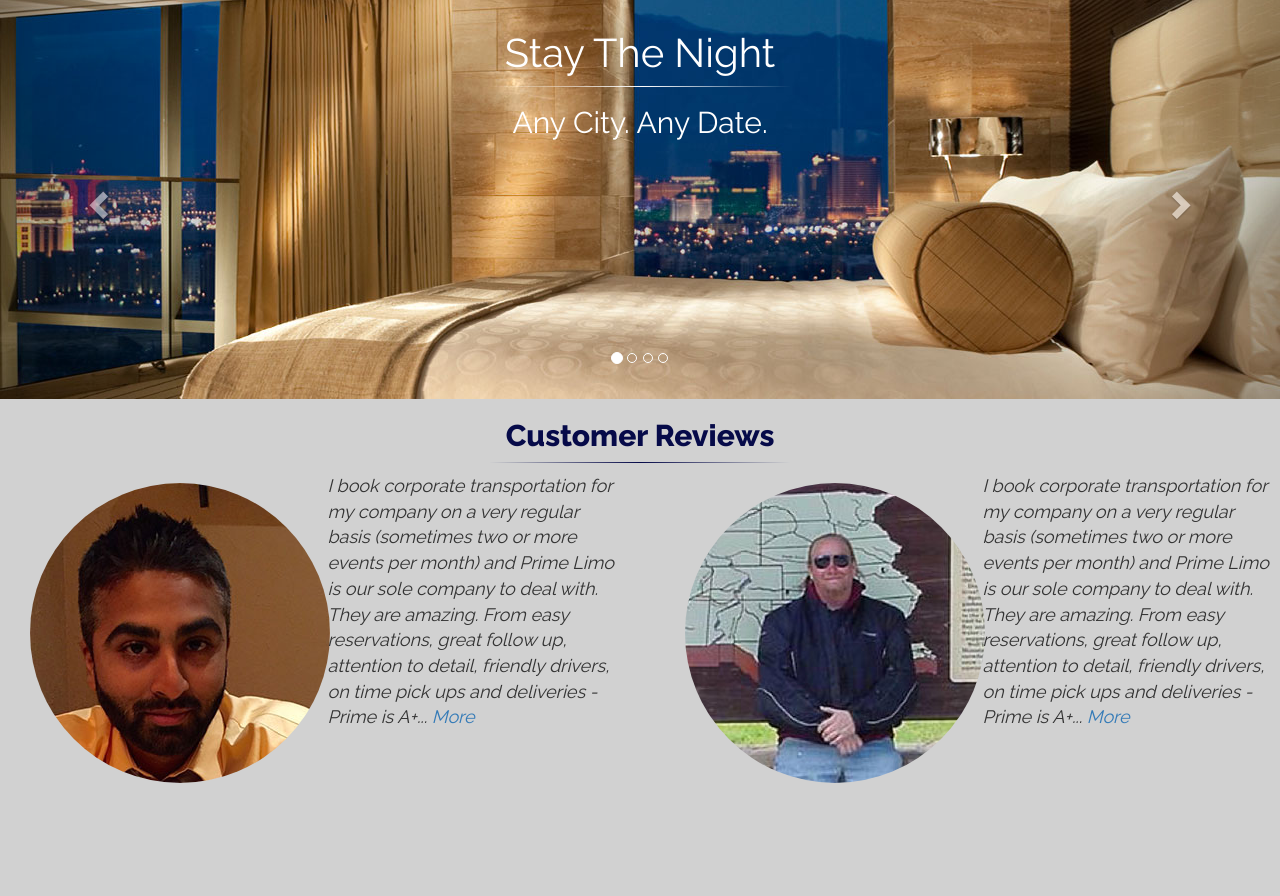
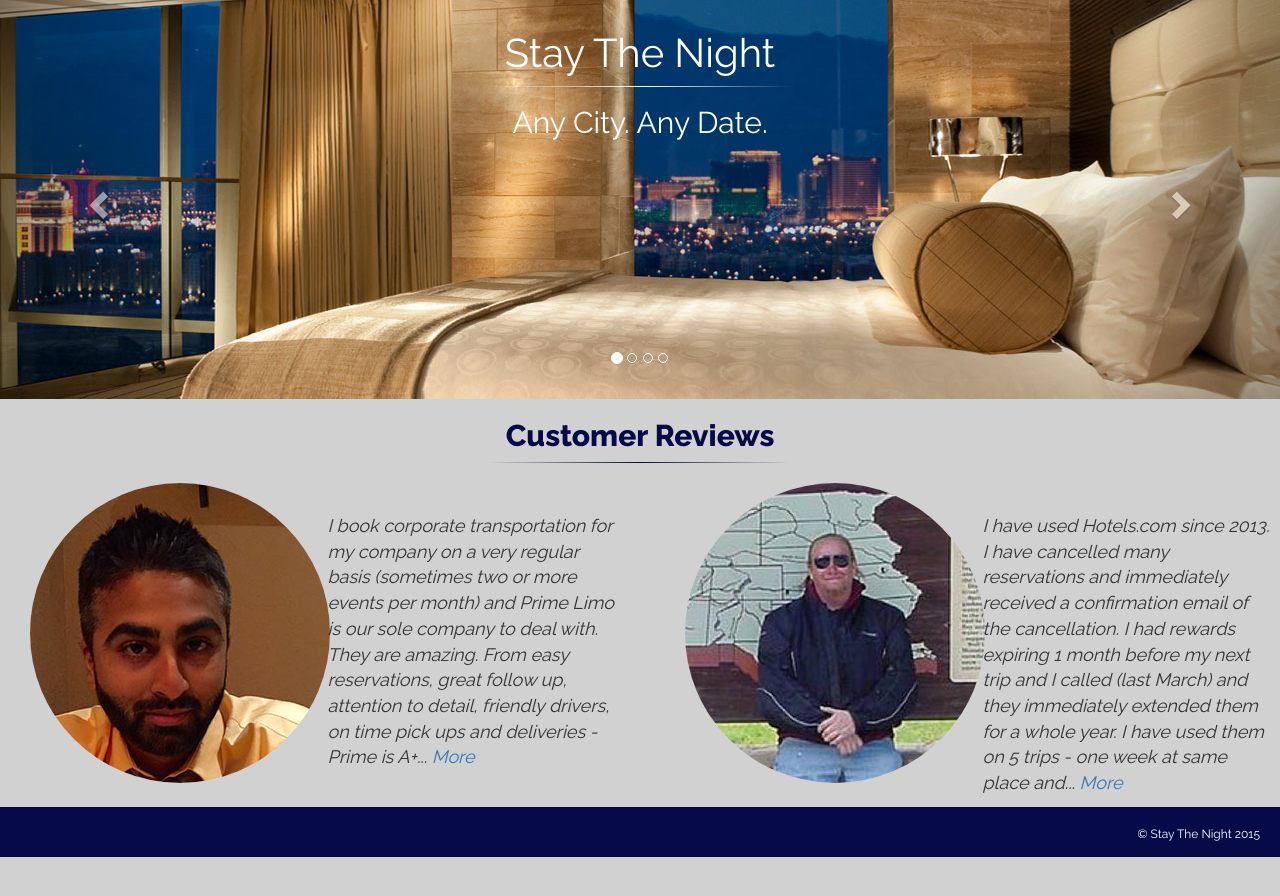
Before and after one commit to jdmiragliotta/hotelSearch, a PHP site: page / in a window 1280 px wide. Shown: the part 51-947 px from the top of the page. Run offline with PHP 8.4, Linux system fonts and the light colour scheme; some libraries are stand-ins or nearby versions.

Commit message:
Edited reviews

```diff
--- a/index.html
+++ b/index.html
@@ -119,26 +119,28 @@
     </a>
   </div>
 
-  <div class"container-fluid main-review">
+  <div class"container-fluid">
+    <div class="main-review">
       <h2 class="review-heading">Customer Reviews</h2>
       <hr class="review-hr">
       <div class="row">
-      <div class="col-md-3">
+        <div class="col-md-3 ">
           <div class="review-image">
             <img src="images/shamoon.png" class="review-img">
           </div>
         </div>
-      <div class="col-md-3">
+        <div class="col-md-3 ">
           <p class="review">I book corporate transportation for my company on a very regular basis (sometimes two or more events per month) and Prime Limo is our sole company to deal with.<br/>They are amazing. From easy reservations, great follow up, attention to detail, friendly drivers, on time pick ups and deliveries - Prime is A+... <a href="">More</a></p>
         </div>
 
-      <div class="col-md-3">
+        <div class="col-md-3 ">
           <div class="review-image">
             <img src="images/david.jpg" class="review-img">
           </div>
         </div>
-      <div class="col-md-3">
-        <p class="review">I book corporate transportation for my company on a very regular basis (sometimes two or more events per month) and Prime Limo is our sole company to deal with.<br/>They are amazing. From easy reservations, great follow up, attention to detail, friendly drivers, on time pick ups and deliveries - Prime is A+... <a href="">More</a></p>
+        <div class="col-md-3 ">
+          <p class="review">I have used Hotels.com since 2013.  I have cancelled many reservations and immediately received a confirmation email of the cancellation.  I had rewards expiring 1 month before my next trip and I called (last March) and they immediately extended them for a whole year.  I have used them on 5 trips - one week at same place and... <a href="">More</a></p>
+        </div>
       </div>
     </div>
   </div>
@@ -332,6 +334,7 @@
     </div>
   </div>
 
+  <!-- CHICAGO MODALS -->
 <!-- CHICAGO MODALS -->
 <!-- Millennium -->
   <div class="modal fade" id="millennium" tabindex="-1" role="dialog" aria-labelledby="myModalLabel">
@@ -1161,7 +1164,7 @@
         </div><!-- Ends col-9 -->
       </div><!-- Ends row-fluid -->
     </div><!-- Ends Container -->
-  </div><!-- End COntainer fluid -->
+  </div><!-- End Container fluid -->
 
 
 
@@ -1181,7 +1184,9 @@
 
 
 
-
+  <footer>
+    <p class="pull-right"> &copy; Stay The Night 2015</p>
+  </footer>
 
 
 
--- a/scripts/javascript.js
+++ b/scripts/javascript.js
@@ -25,6 +25,7 @@ $(document).ready(function(){
         $(this).attr('data-active', "active")
       }
       $('body').find('.filter').show()
+
     });
   });
 //Carousel Buttons
@@ -33,6 +34,7 @@ $(document).ready(function(){
       if($(this).attr('data-city') === "nyc"){
         $(this).show()
         $('body').find('.filter').show()
+        $('body').find('.main-review').hide()
         $(this).attr('data-active', "active")
       }
       else{
@@ -46,6 +48,7 @@ $(document).ready(function(){
       if($(this).attr('data-city') === "chicago"){
         $(this).show()
         $('body').find('.filter').show()
+        $('body').find('.main-review').hide()
         $(this).attr('data-active', "active")
       }
       else{
@@ -59,6 +62,7 @@ $(document).ready(function(){
       if($(this).attr('data-city') === "la"){
         $(this).show()
         $('body').find('.filter').show()
+        $('body').find('.main-review').hide()
         $(this).attr('data-active', "active")
       }
       else{
--- a/styles/styles.css
+++ b/styles/styles.css
@@ -223,9 +223,6 @@
 /* ----------------------------------
     Reviews
 -----------------------------------*/
-  .main-review{
-    background-color: #d1d1d1;
-  }
 
   .review-heading {
     text-align: center;
@@ -245,9 +242,10 @@
   }
 
   .review {
-    padding-top: 10px;
+    padding-top: 50px;
     font-size: 18px;
     font-style: italic;
+    padding-right: 10px;
   }
 
    .review-hr {
@@ -262,3 +260,18 @@
     margin-top: 5px;
     margin-bottom: 0px;
 }
+
+/* ----------------------------------
+    Footer
+-----------------------------------*/
+  footer {
+    height: 50px;
+    background-color: #060A49;
+    color: #fff;
+  }
+
+  footer>p {
+    padding-right: 20px;
+    font-size: 12px;
+    padding-top: 19px;
+  }
```
Lines whose indentation alone changed are shown as unchanged.
